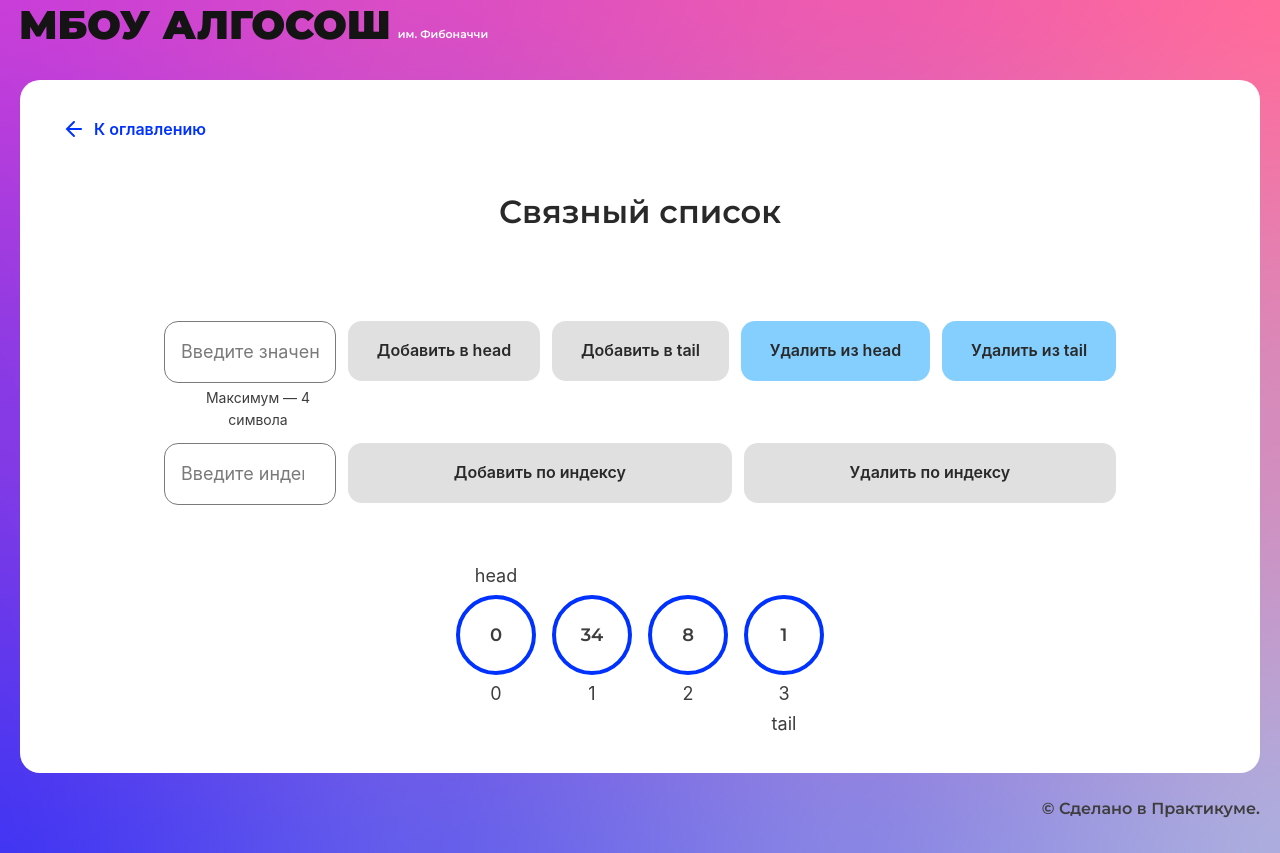
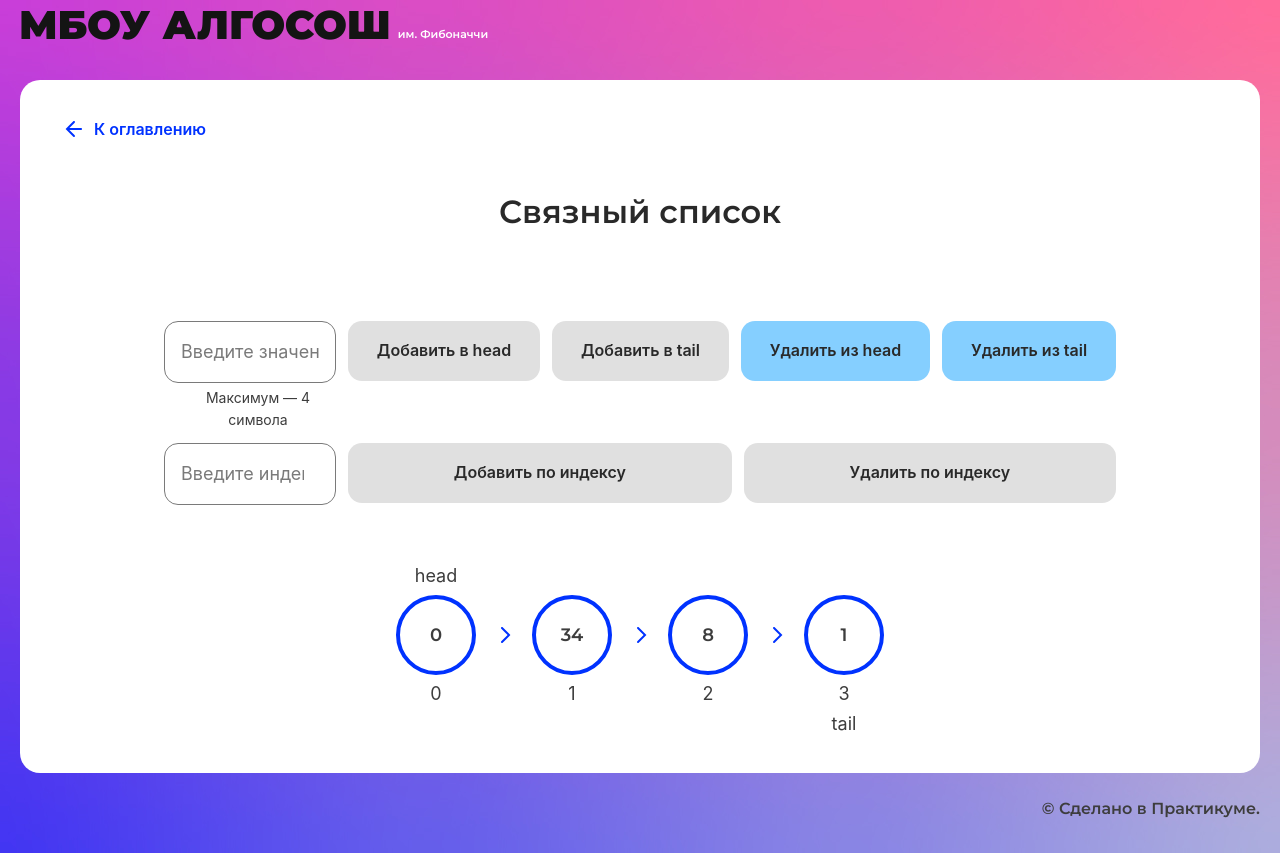
Before and after one commit to IakovZelenkov/algososh, a React (Create React App) app: page /list in a window 1280 px wide. Built offline with nearby package versions, Linux system fonts and the light colour scheme.

Commit message:
small fixes

```diff
--- a/src/components/list-page/list-page.module.css
+++ b/src/components/list-page/list-page.module.css
@@ -22,9 +22,7 @@
 .items {
   display: flex;
   justify-content: center;
-  gap: 64px 16px;
-  margin-top: 48px;
-
+  gap: 48px 16px;
   flex-wrap: wrap;
 }
 
@@ -35,3 +33,11 @@
 .flexGrow {
   flex-grow: 1;
 }
+
+.list {
+  display: flex;
+  justify-content: center;
+  align-items: center;
+  gap: 16px;
+  flex-wrap: wrap;
+}
--- a/src/components/list-page/list-page.tsx
+++ b/src/components/list-page/list-page.tsx
@@ -9,6 +9,7 @@ import { SHORT_DELAY_IN_MS } from "../../constants/delays";
 import { LinkedList } from "./listUtils";
 import { Operations, Positions } from "../../types/list-types";
 import { INITIAL_LIST } from "../../constants/constants";
+import { ArrowIcon } from "../ui/icons/arrow-icon";
 
 export const ListPage: React.FC = () => {
   const linkedList = useRef(new LinkedList<string>());
@@ -42,17 +43,17 @@ export const ListPage: React.FC = () => {
     setInputValue(newInputValue);
   };
 
+  const onIndexChange = (evt: React.ChangeEvent<HTMLInputElement>) => {
+    const newInputValue = evt.target.value;
+    setInputIndexValue(newInputValue);
+  };
+
   const checkIsValidIndex = () => {
     const index = parseInt(inputIndexValue, 10);
     return index >= 0 && index < linkedList.current.getSize();
   };
 
-  const onIndexChange = (evt: React.ChangeEvent<HTMLInputElement>) => {
-    const newInputValue = evt.target.value;
-    setInputIndexValue(newInputValue);
-  };
-
-  const updateListItems = async () => {
+  const updateListItems = () => {
     setListItems(linkedList.current.toArray());
   };
 
@@ -98,7 +99,7 @@ export const ListPage: React.FC = () => {
   };
 
   const commonIndexLogic = async (
-    actions: () => void,
+    listActions: () => void,
     index: number,
     operation: Operations,
     smallCirclePosition: Positions
@@ -122,9 +123,12 @@ export const ListPage: React.FC = () => {
       setListItems((prev) => prev.map((item, i) => (i === index ? "" : item)));
     }
     await new Promise((resolve) => setTimeout(resolve, SHORT_DELAY_IN_MS));
-    actions();
+    listActions();
+    if (operation === Operations.InsertAtIndex) {
+      setModifiedIndex(index);
+    }
     setSmallCircleIndex(undefined);
-    setModifiedIndex(index);
+
     updateListItems();
 
     await new Promise((resolve) => setTimeout(resolve, SHORT_DELAY_IN_MS));
@@ -152,7 +156,7 @@ export const ListPage: React.FC = () => {
 
   const addToTail = async () => {
     setCurrentElement(inputValue);
-    commonLogic(
+    await commonLogic(
       () => {
         linkedList.current.append(inputValue);
       },
@@ -323,8 +327,8 @@ export const ListPage: React.FC = () => {
               : ElementStates.Default;
 
           return (
+            <div className={s.list} key={index}>
               <Circle
-              key={index}
                 index={index}
                 letter={item || ""}
                 state={currentState}
@@ -357,6 +361,14 @@ export const ListPage: React.FC = () => {
                   )
                 }
               />
+              {index < listItems.length - 1 ? (
+                <ArrowIcon
+                  fill={changingIndex! - 1 >= index ? "#d252e1" : undefined}
+                />
+              ) : (
+                ""
+              )}
+            </div>
           );
         })}
       </div>
```
Lines whose indentation alone changed are shown as unchanged.
